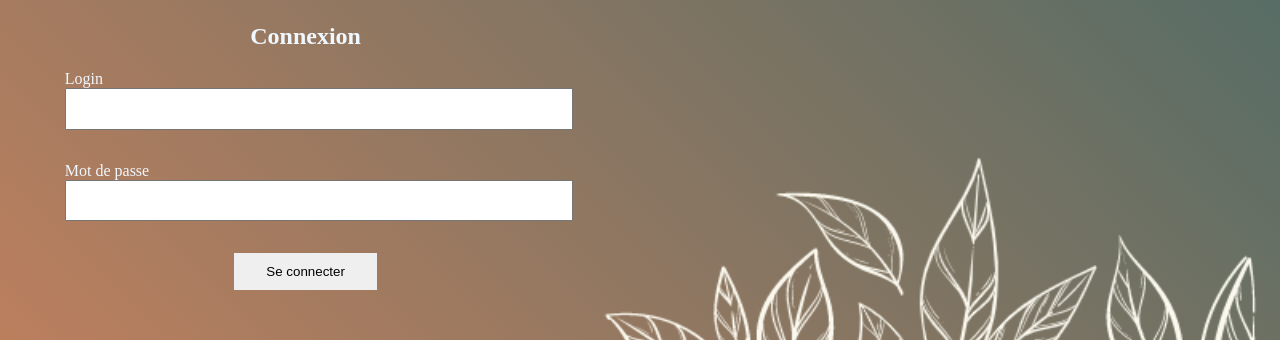
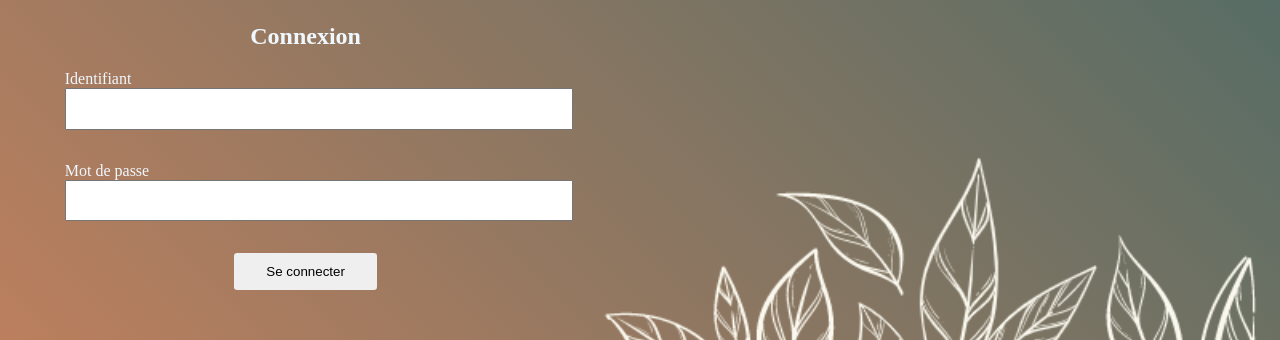
Before and after one commit to KevinArnaudLille/Simplon_projet6_front, an Angular app: page / in a window 1280 px wide. Shown: the part 325-665 px from the top of the page. Built offline with nearby package versions, Linux system fonts and the light colour scheme; no server answers; a web font is replaced by a local one.

Commit message:
conseiller login

```diff
--- a/src/app/app.module.ts
+++ b/src/app/app.module.ts
@@ -7,7 +7,8 @@ import { AppComponent } from './app.component';
 import { ConnexionComponent } from './components/connexion/connexion.component';
 import { ListeComptesComponent } from './components/liste-comptes/liste-comptes.component';
 import { ListeClientsComponent } from './components/liste-clients/liste-clients.component';
-import {HttpClientModule} from '@angular/common/http'
+import {HttpClientModule} from '@angular/common/http';
+import { FormsModule } from '@angular/forms';
 @NgModule({
   declarations: [
     AppComponent,
@@ -19,7 +20,8 @@ import {HttpClientModule} from '@angular/common/http'
   imports: [
     BrowserModule,
     AppRoutingModule,
-    HttpClientModule
+    HttpClientModule,
+    FormsModule
   ],
   providers: [],
   bootstrap: [AppComponent]
--- a/src/app/components/connexion/connexion.component.html
+++ b/src/app/components/connexion/connexion.component.html
@@ -4,23 +4,22 @@
     <h2>Connexion</h2>
 
     <!-- Creation du formulaire  -->
-        <form action="/page-traitement-donnees" method="post">
+    <form (ngSubmit)="conseillerLogin()">
       <div class="form">
-                <label>Login
-                    <input type="text">
-                </label><br>
-                <label>Mot de passe
-                    <input type="text">
-                </label><br>
+        <label for="identifiantConnexion">Identifiant</label>
+        <input type="text" [(ngModel)]="conseiller.identifiant" id="identifiant" name="identifiant"/>
+
+        <label>Mot de passe</label>
+        <input type="password" [(ngModel)]="conseiller.mot_de_passe" id="mot_de_passe" name="mot_de_passe"/>
 
         <div class="btnConnect">
-                    <button type="submit"> Se connecter</button>
+          <button type="submit">Se connecter</button>
         </div>
       </div>
-
     </form>
   </div>
   <!-- Insertion de l'image -->
   <div class="imgConnect">
     <img src="../../../assets/img/img.png" />
   </div>
+</div>
--- a/src/app/components/connexion/connexion.component.scss
+++ b/src/app/components/connexion/connexion.component.scss
@@ -14,17 +14,16 @@
         padding-bottom: 1rem;
         //espace entre les input//width 100%/padding pour aggrandire les input
         .form {
-            label {
-                input {
-                    margin-bottom: 2rem;
-                    width: 100%;
-                    padding: 0.7rem;
-                }
+            display: flex;
+            flex-direction: column;
+            input {
+                width: 100%;
+                padding: 0.7rem;
+                margin-bottom: 2rem;
             }
         }
         h1 {
             font-family: "Libre Barcode 128 Text", cursive;
-            text-align: center;
             font-size: 4rem;
         }
         h2 {
@@ -36,6 +35,7 @@
             button {
                 padding: 0.7rem 2rem 0.7rem 2rem;
                 border: none;
+                border-radius: 0.2rem;
             }
 
         }
--- a/src/app/components/connexion/connexion.component.ts
+++ b/src/app/components/connexion/connexion.component.ts
@@ -1,4 +1,5 @@
 import { Component, OnInit } from '@angular/core';
+import { Conseiller } from 'src/app/conseiller';
 import { ConseillerService } from 'src/app/services/conseiller.service';
 
 @Component({
@@ -8,11 +9,18 @@ import { ConseillerService } from 'src/app/services/conseiller.service';
 })
 export class ConnexionComponent implements OnInit {
 
+  conseiller:Conseiller = new Conseiller();
   constructor(private conseillerService: ConseillerService) { }
 
   ngOnInit(): void {
-    this.conseillerService.getAll().subscribe(val => console.log(val));
+    //this.conseillerService.getAll().subscribe(val => console.log(val));
+  }
+  conseillerLogin() {
+    console.log(this.conseiller);
+    this.conseillerService.loginConseiller(this.conseiller).subscribe(data=>{
+      console.log(data);
 
+      alert("Bienvenue")
+    },error=>alert("L'un des champs ne correspond pas"))
   }
-
 }
--- a/src/app/services/conseiller.service.ts
+++ b/src/app/services/conseiller.service.ts
@@ -16,4 +16,7 @@ export class ConseillerService {
     getAll(): Observable<Conseiller[]> {
         return this.http.get<Conseiller[]>(`${this.baseUrl}`);
     }
+    loginConseiller(conseiller: Conseiller): Observable<object> {
+        return this.http.post(`${this.baseUrl}`, conseiller);
+    }
 }
```
Lines whose indentation alone changed are shown as unchanged.
